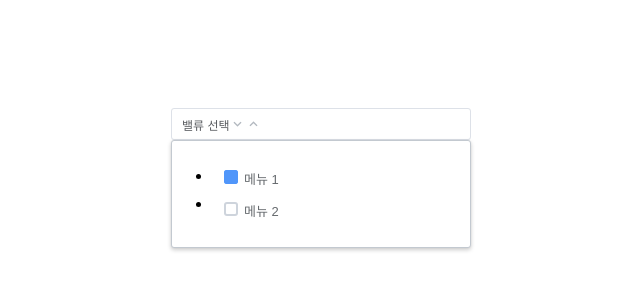
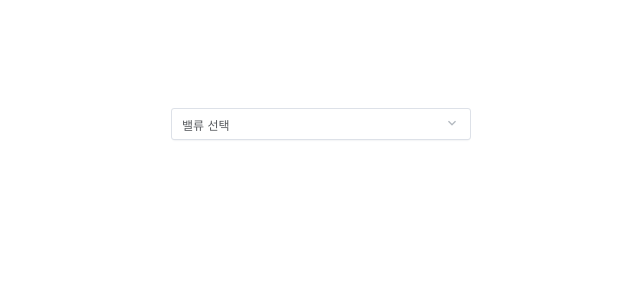
Before and after one commit to seob171/2020-2022, a React (Create React App) app: page / in a window 1280 px wide. Shown: the top 300 px of the page, without its empty margins (319-959 px from the left). Built offline with nearby package versions, Linux system fonts and the light colour scheme.

Commit message:
feat : list를 읽고 Menu li 셋팅하기, 메뉴 open/close 토글 함수 구현하기

```diff
--- a/package.json
+++ b/package.json
@@ -14,6 +14,7 @@
   "devDependencies": {
     "@types/react": "17.0.0",
     "@types/react-dom": "17.0.0",
+    "prettier": "^2.7.1",
     "typescript": "4.6.4"
   },
   "scripts": {
--- a/src/components/button/Button.tsx
+++ b/src/components/button/Button.tsx
@@ -1,9 +1,10 @@
-import React from 'react';
-import styled from '@emotion/styled';
+import React from 'react'
+import styled from '@emotion/styled'
 
 const ButtonBase = styled.button`
   display: flex;
   align-items: center;
+  justify-content: space-between;
 
   width: 100%;
   height: 32px;
@@ -18,14 +19,14 @@ const ButtonBase = styled.button`
   background: white;
   color: #575a5e;
   font-size: 12px;
-`;
+`
 
-type Props = React.ComponentProps<typeof ButtonBase>;
+type Props = React.ComponentProps<typeof ButtonBase>
 
 const Button = React.forwardRef<HTMLButtonElement, Props>(
   ({ type = 'button', ...props }, ref) => (
     <ButtonBase {...props} ref={ref} type={type} />
-  ),
-);
+  )
+)
 
-export default Button;
+export default Button
--- /dev/null
+++ b/src/components/container/container.tsx
@@ -0,0 +1,5 @@
+import styled from '@emotion/styled'
+
+export const RelativeContainer = styled.div`
+  position: relative;
+`
--- a/src/components/menu/Menu.tsx
+++ b/src/components/menu/Menu.tsx
@@ -1,6 +1,11 @@
-import styled from '@emotion/styled';
+import styled from '@emotion/styled'
 
 const Menu = styled.div`
+  position: absolute;
+  top: 100%;
+  left: 0px;
+  margin-top: 2px;
+
   display: flex;
   flex-direction: column;
 
@@ -19,6 +24,6 @@ const Menu = styled.div`
   border-radius: 3px;
 
   z-index: 40;
-`;
+`
 
-export default Menu;
+export default Menu
--- /dev/null
+++ b/src/components/menu/Ul.ts
@@ -0,0 +1,16 @@
+import styled from '@emotion/styled'
+
+const Ul = styled.ul`
+  display: block;
+  list-style-type: disc;
+  margin-block-start: 1em;
+  margin-block-end: 1em;
+  margin-inline-start: 0px;
+  margin-inline-end: 0px;
+  padding-inline-start: 40px;
+
+  margin: 0px;
+  padding: 0px;
+`
+
+export default Ul
--- a/src/components/menu/index.ts
+++ b/src/components/menu/index.ts
@@ -1,3 +1,4 @@
-import Menu from './Menu';
+import Menu from './Menu'
+import Ul from './Ul'
 
-export default Menu;
+export { Menu, Ul }
--- a/src/containers/selector/Selector.tsx
+++ b/src/containers/selector/Selector.tsx
@@ -1,22 +1,15 @@
-import React from 'react';
+import React, { useState } from 'react'
 
-import {
-  Button,
-  Icon,
-  Input,
-  Menu,
-  MenuItem,
-} from '../../components';
+import { Button, Icon, Input, Menu, Ul, MenuItem } from '../../components'
+import { RelativeContainer } from '../../components/container/container'
 
 type Props = {
-  list: string[];
-  placeholder: string;
-  selected: string[];
-  onSubmit(arg: string[]): void;
-  onChange?: (
-    e: React.ChangeEvent<HTMLInputElement>,
-  ) => void;
-};
+  list: string[]
+  placeholder: string
+  selected: string[]
+  onSubmit(arg: string[]): void
+  onChange?: (e: React.ChangeEvent<HTMLInputElement>) => void
+}
 
 const Selector = ({
   list,
@@ -25,35 +18,48 @@ const Selector = ({
   onSubmit,
   onChange,
 }: Props) => {
+  // 메뉴 open 상태 state
+  const [isOpen, setIsOpen] = useState(false)
+
+  // 메뉴 open 토글 함수
+  const toggle = () => setIsOpen((prev) => !prev)
+
   /* [여기에 코드 추가/수정/삭제] */
   return (
-    <div>
+    <RelativeContainer>
       <Button>
-        밸류 선택
+        {placeholder}
+        {/*selector 확장 컴포넌트*/}
+        <div onClick={toggle}>
+          {isOpen ? (
+            <Icon color="#b2b8bf" size={16}>
+              expand_less
+            </Icon>
+          ) : (
             <Icon color="#b2b8bf" size={16}>
               expand_more
             </Icon>
-        <Icon color="#b2b8bf" size={16}>
-          expand_less
-        </Icon>
+          )}
+        </div>
       </Button>
       {/* <Input placeholder="밸류 선택" /> */}
+      {isOpen && (
         <Menu>
-        <ul>
-          <li>
+          <Ul>
+            {list.map((v, i) => {
+              return (
+                <li key={v + i}>
                   <MenuItem itemType="checkbox" checked>
-              메뉴 1
+                    {v}
                   </MenuItem>
                 </li>
-          <li>
-            <MenuItem itemType="checkbox" checked={false}>
-              메뉴 2
-            </MenuItem>
-          </li>
-        </ul>
+              )
+            })}
+          </Ul>
         </Menu>
-    </div>
-  );
-};
+      )}
+    </RelativeContainer>
+  )
+}
 
-export default Selector;
+export default Selector
```
Also changed, not shown: src/components/index.ts (+5 -5 lines), 2 other files (tests, documents, lock files or other folders). Lines whose indentation alone changed are shown as unchanged.
